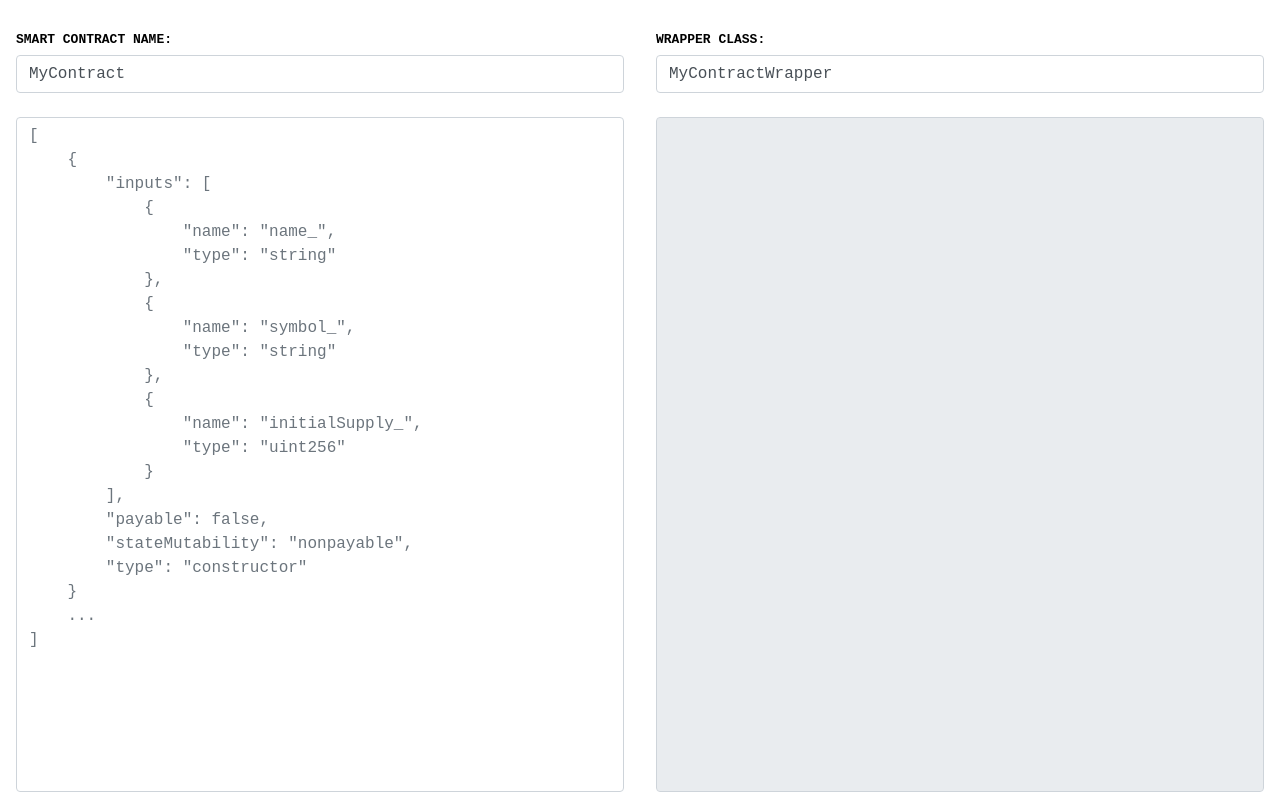
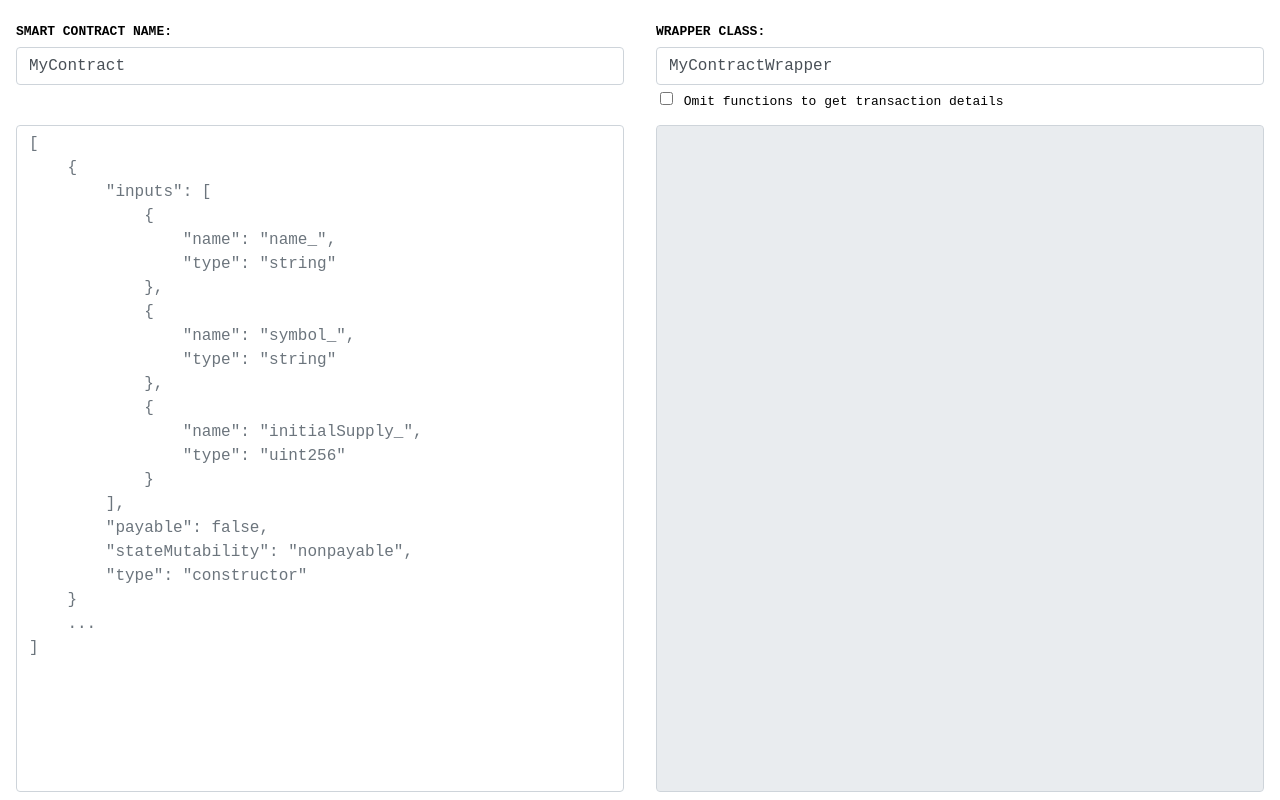
Before and after one commit to AgustinSRG/smart-contract-wrapper, a website: page codegen/index-dev.html in a window 1280 px wide. Drawn offline with Linux system fonts and the light colour scheme.

Commit message:
Codegen: Add option to omit v4 transaction details functions

```diff
--- a/codegen/css/main.css
+++ b/codegen/css/main.css
@@ -20,3 +20,13 @@ body {
     height: 100vh;
     padding-top: 1rem;
 }
+
+.checkbox-label {
+    display: block;
+    padding-top: 0.25rem;
+    user-select: none;
+}
+
+.checkbox-hidden {
+    visibility: hidden;
+}
--- a/codegen/css/text-transform.css
+++ b/codegen/css/text-transform.css
@@ -24,7 +24,7 @@
 }
 
 .tt-side-header {
-    padding: 1rem;
+    padding: 0.5rem 1rem;
 }
 
 .tt-side-header span {
--- a/codegen/index-dev.html
+++ b/codegen/index-dev.html
@@ -23,14 +23,20 @@
     <div id="app" class="main-container">
         <div class="text-transform">
             <div class="tt-side tt-side-from">
-                <div class="tt-side-header"><span>SMART CONTRACT NAME:</span><input @input="onUpdateInputCode" v-model="contractName" class="tt-input tt-contract-name"></div>
-                <div class="tt-side-body"><textarea class="tt-textarea tt-input" v-model="inputText"
-                        :placeholder="abiPlaceHolder" @input="onUpdateInputCode"></textarea></div>
+                <div class="tt-side-header">
+                    <span>SMART CONTRACT NAME:</span>
+                    <input @input="onUpdateInputCode" v-model="contractName" class="tt-input tt-contract-name">
+                    <label class="checkbox-label checkbox-hidden"><input type="checkbox" value="checkbox_hidden" /> Omit functions to get transaction details</label>
+                </div>
+                <div class="tt-side-body"><textarea class="tt-textarea tt-input" v-model="inputText" :placeholder="abiPlaceHolder" @input="onUpdateInputCode"></textarea></div>
             </div>
             <div class="tt-side tt-side-to">
-                <div class="tt-side-header"><span>WRAPPER CLASS:</span><input v-model="wrapperName" class="tt-input tt-contract-name" readonly="readonly"></div>
-                <div class="tt-side-body"><textarea class="tt-textarea tt-output" readonly="readonly"
-                        v-model="outputText"></textarea></div>
+                <div class="tt-side-header">
+                    <span>WRAPPER CLASS:</span>
+                    <input v-model="wrapperName" class="tt-input tt-contract-name" readonly="readonly">
+                    <label class="checkbox-label"><input type="checkbox" id="checkbox_details" value="checkbox_details" @change="onUpdateInputCode" /> Omit functions to get transaction details</label>
+                </div>
+                <div class="tt-side-body"><textarea class="tt-textarea tt-output" readonly="readonly" v-model="outputText"></textarea></div>
             </div>
         </div>
     </div>
--- a/codegen/js/main.js
+++ b/codegen/js/main.js
@@ -40,9 +40,16 @@ window.App = new Vue({
                 return;
             }
 
+            var omitDetailsFuncs = false;
+            var omitDetailsFuncsCheckbox = document.getElementById("checkbox_details");
+
+            if (omitDetailsFuncsCheckbox && omitDetailsFuncsCheckbox.checked) {
+                omitDetailsFuncs = true;
+            }
+
             if (Array.isArray(inputABI)) {
                 try {
-                    this.outputText = generateWrapper(this.contractName.replace(/\s\t/g, "_"), inputABI);
+                    this.outputText = generateWrapper(this.contractName.replace(/\s\t/g, "_"), inputABI, omitDetailsFuncs);
                 } catch (e) {
                     console.error(e);
                     this.outputText = "Invalid ABI";
--- a/codegen/js/scw-codegen.js
+++ b/codegen/js/scw-codegen.js
@@ -1,6 +1,6 @@
 // Smart contract wrapper code generation
 
-function generateWrapper(className, abi) {
+function generateWrapper(className, abi, omitDetailsFuncs) {
     var result = {
         imports: {},
 
@@ -36,12 +36,12 @@ function generateWrapper(className, abi) {
         var entry = abi[i];
 
         if (entry.type === "constructor") {
-            result.deployFn = makeDeployFunction(entry, result, wrapperName, "    ");
+            result.deployFn = makeDeployFunction(entry, result, wrapperName, "    ", omitDetailsFuncs);
         } else if (entry.type === "function") {
             if (entry.stateMutability === "view" || entry.stateMutability === "pure") {
                 result.viewFn.push(makeViewFunction(entry, result, "    ", overloadedMethods[entry.name], overloadedMethodsIndex));
             } else {
-                result.txFn.push(makeTransactionFunction(entry, result, "    ", className, overloadedMethods[entry.name], overloadedMethodsIndex));
+                result.txFn.push(makeTransactionFunction(entry, result, "    ", className, overloadedMethods[entry.name], overloadedMethodsIndex, omitDetailsFuncs));
             }
         } else if (entry.type === "event") {
             result.eventTypes.push(entry.name);
@@ -51,7 +51,9 @@ function generateWrapper(className, abi) {
     }
 
     result.imports["SmartContractInterface"] = true;
+    if (!omitDetailsFuncs) {
         result.imports["TransactionBuildDetails"] = true;
+    }
     result.imports["AddressLike"] = true;
     result.imports["Address"] = true;
     result.imports["QuantityLike"] = true;
@@ -117,7 +119,7 @@ function generateWrapper(className, abi) {
 
     lines.push('');
 
-    lines.push('export class ' +  className + "EventCollection" + " {");
+    lines.push('export class ' + className + "EventCollection" + " {");
 
     lines.push('    public events: SmartContractEvent[];');
 
@@ -163,7 +165,7 @@ function generateWrapper(className, abi) {
     return lines.join("\n") + "\n";
 }
 
-function makeDeployFunction(entry, result, className, tabSpaces) {
+function makeDeployFunction(entry, result, className, tabSpaces, omitDetailsFuncs) {
     var lines = [];
 
     var params = makeFunctionParams(entry.inputs, result);
@@ -190,6 +192,7 @@ function makeDeployFunction(entry, result, className, tabSpaces) {
     lines.push('    }');
     lines.push('}');
 
+    if (!omitDetailsFuncs) {
         lines.push('');
 
         result.imports["getTxBuildDetailsForDeploy"] = true;
@@ -197,6 +200,7 @@ function makeDeployFunction(entry, result, className, tabSpaces) {
         lines.push('public static getDeployTxBuildDetails(' + params.slice(0, params.length - 1).join(", ") + '): TransactionBuildDetails {');
         lines.push('    return getTxBuildDetailsForDeploy(bytecode, CONTRACT_ABI, [' + getCallArgumentsList(entry) + '], ' + (entry.payable ? "value" : "0") + ');');
         lines.push('}');
+    }
 
     return lines.map(function (l) {
         return tabSpaces + l;
@@ -361,7 +365,7 @@ function makeViewFunction(entry, result, tabSpaces, isOverloaded, overloadedMeth
     }).join("\n");
 }
 
-function makeTransactionFunction(entry, result, tabSpaces, className, isOverloaded, overloadedMethodsIndex) {
+function makeTransactionFunction(entry, result, tabSpaces, className, isOverloaded, overloadedMethodsIndex, omitDetailsFuncs) {
     var lines = [];
 
     var resultName = className + "EventCollection";
@@ -406,6 +410,7 @@ function makeTransactionFunction(entry, result, tabSpaces, className, isOverload
 
     lines.push('}');
 
+    if (!omitDetailsFuncs) {
         lines.push('');
 
         lines.push('public ' + methodName + '$txBuildDetails(' + params.slice(0, params.length - 1).join(", ") + '): TransactionBuildDetails {');
@@ -417,6 +422,7 @@ function makeTransactionFunction(entry, result, tabSpaces, className, isOverload
         }
 
         lines.push('}');
+    }
 
     return lines.map(function (l) {
         return tabSpaces + l;
```
Also changed, not shown: codegen/index.html (+10 -2 lines), codegen/css/main.min.css, codegen/css/text-transform.min.css, codegen/js/main.min.js, codegen/js/scw-codegen.min.js. Lines whose indentation alone changed are shown as unchanged.
